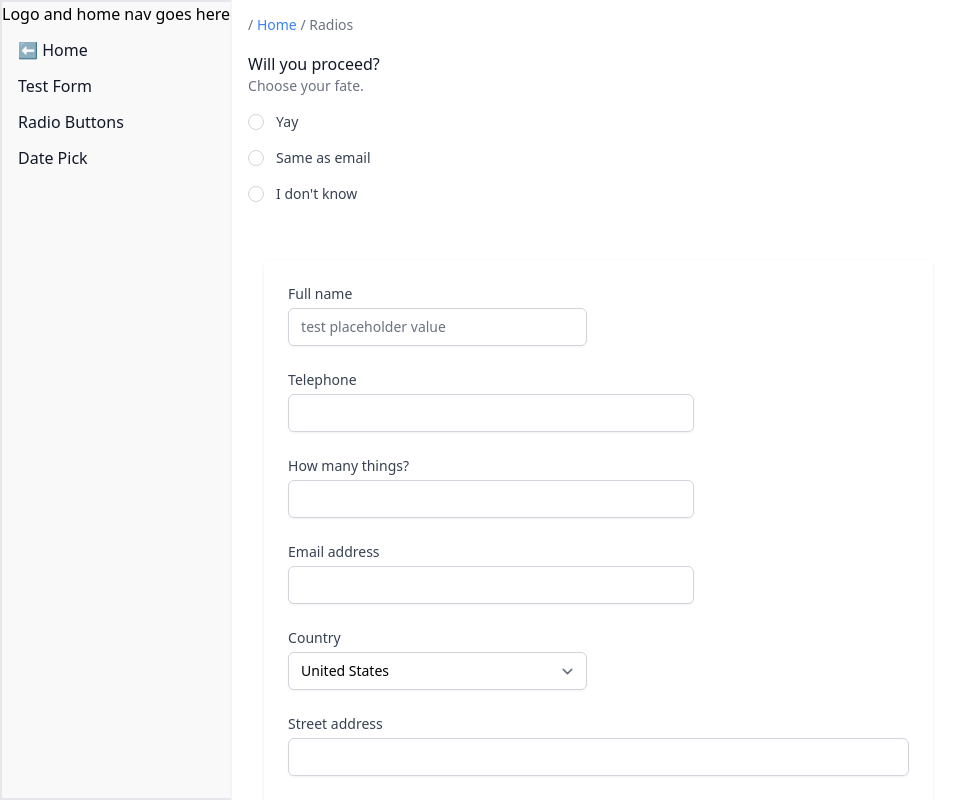
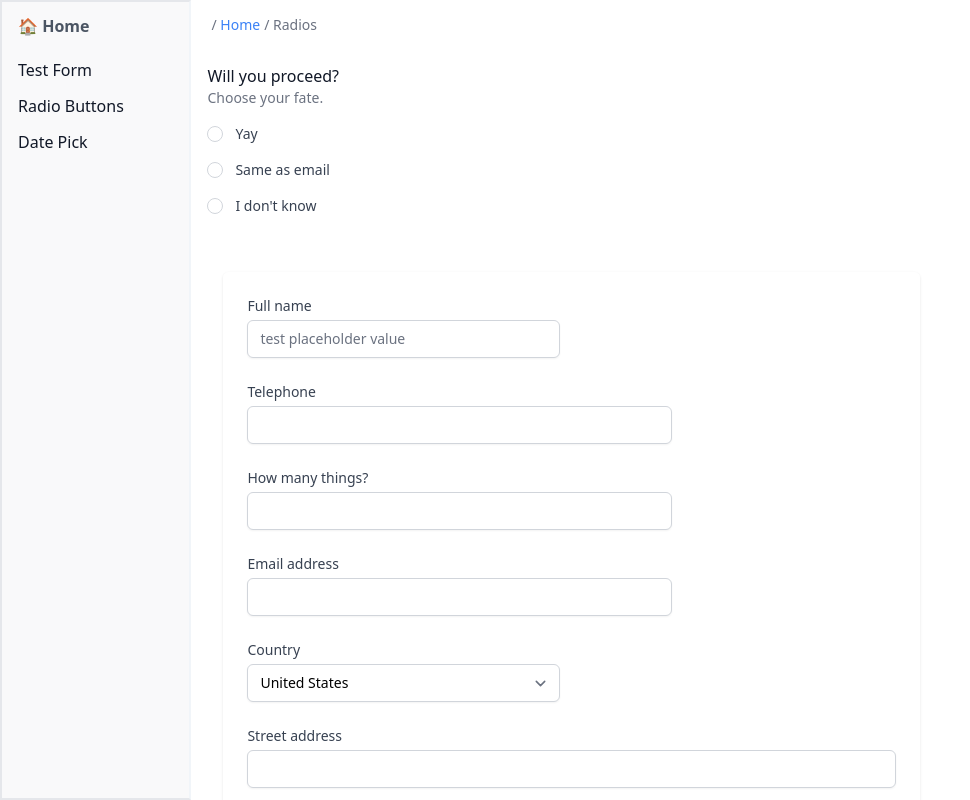
Before and after one commit to tayv/Project-Bubblegum, a Next.js app: page /forms/radios in a window 1280 px wide. Shown: the whole page, without its empty margins (0-970 px from the left). Built offline with nearby package versions, Linux system fonts and the light colour scheme.

Commit message:
fixed breadcrumb spacing

```diff
--- a/components/layout/Breadcrumbs.tsx
+++ b/components/layout/Breadcrumbs.tsx
@@ -12,14 +12,12 @@ const Breadcrumbs = ({crumbs}: any) => {
   const renderCrumbs = (props: Array<BreadcrumbProps>) => {
        return crumbs.map((crumb: BreadcrumbProps, index: number) => (
         <span key={index}>
-        <span className="text-sm text-gray-500"> / </span>
+          <span className="text-sm text-gray-500 ml-1"> / </span>
           {
             (crumb.currentPg)
             // if the prop is currentPg then render without a link as it's the current page
             ? (
-            <>
                 <span className="text-sm text-gray-500">{crumb.text}</span>
-            </>
             )
             : (
               // else render breadcrumb with a link
@@ -31,14 +29,13 @@ const Breadcrumbs = ({crumbs}: any) => {
             )
           }
         </span>
-
       ))
   }
 
   return (
-    <>
+    <div className="flex flex-row flex-nowrap pb-3">
       {renderCrumbs(crumbs)}
-    </>
+    </div>
   )
 }
 
--- a/components/layout/SideNav.tsx
+++ b/components/layout/SideNav.tsx
@@ -34,14 +34,16 @@ const SideNav: FC<SideNavProps> = ({
 
   return (
     <>
-      <nav className="flex flex-col w-1/6 min-w-fit mr-4 border-2 border-r-slate-100 bg-gray-100/50" aria-label="Sidebar">
-        <div>Logo and home nav goes here</div>
+      <nav className="flex flex-col w-1/6 min-w-fit mr-4 pt-2 border-2 border-r-slate-100 bg-gray-100/50" aria-label="Sidebar">
+        <div className="">
+          <a href="/" className="flex items-center p-1 text-base font-semibold text-gray-600 hover:text-blue-600">
+            <span className="flex-1 ml-3 whitespace-nowrap">🏠  Home</span>
+          </a>
+        </div>
         <div className="flex overflow-scroll py-2 px-1">
             <ul className="space-y-1">
               <li>
-                <a href="/" className="flex items-center p-1 text-base font-normal text-gray-900 rounded-lg hover:bg-gray-300">
-                  <span className="flex-1 ml-2 whitespace-nowrap">⬅️ Home</span>
-                </a>
+
               </li>
               <li>
                 <a href="/forms/quiz-template" className="flex items-center p-1 text-base font-normal text-gray-900 rounded-lg hover:bg-gray-300">
```
Lines whose indentation alone changed are shown as unchanged.
